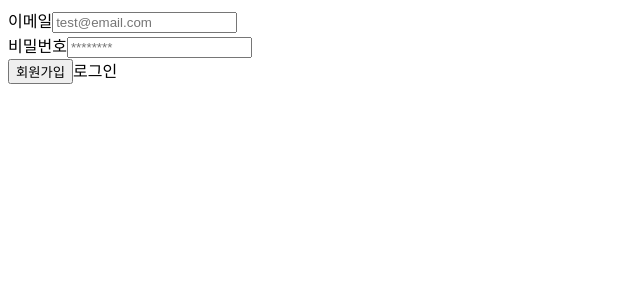
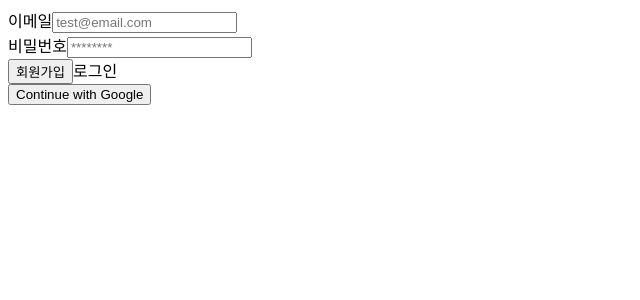
Before and after one commit to Vbeo147/novel-react_v2, a React (Create React App) app: page / in a window 1280 px wide. Shown: the top 300 px of the page, without its empty margins (0-640 px from the left). Built offline with nearby package versions, Linux system fonts and the light colour scheme; no server answers.

Commit message:
Update Auth [Provider]

```diff
--- a/src/components/App.js
+++ b/src/components/App.js
@@ -9,7 +9,6 @@ export default function App() {
     authService.onAuthStateChanged((user) => {
       if (user) {
         setUserObj(user);
-        console.log(user);
       } else {
         setUserObj(null);
       }
--- a/src/firebase.js
+++ b/src/firebase.js
@@ -15,6 +15,8 @@ const firebaseConfig = {
 
 firebase.initializeApp(firebaseConfig);
 
+export const firebaseInstance = firebase;
+
 export const authService = firebase.auth();
 
 export const dbService = firebase.firestore();
--- a/src/routes/Auth.jsx
+++ b/src/routes/Auth.jsx
@@ -1,6 +1,6 @@
 import { useForm } from "react-hook-form";
 import { useState } from "react";
-import { authService } from "../firebase";
+import { authService, firebaseInstance } from "../firebase";
 
 export default function Auth() {
   const [newAccount, setNewAccount] = useState(true);
@@ -10,6 +10,16 @@ export default function Auth() {
     formState: { isSubmitting, errors },
   } = useForm();
   const toggleAccount = () => setNewAccount((prev) => !prev);
+  const onSocialClick = async (e) => {
+    const {
+      target: { name },
+    } = e;
+    let provider;
+    if (name === "google") {
+      provider = new firebaseInstance.auth.GoogleAuthProvider();
+    }
+    await authService.signInWithPopup(provider);
+  };
   return (
     <div>
       <form
@@ -85,6 +95,11 @@ export default function Auth() {
           {newAccount ? "로그인" : "회원가입"}
         </span>
       </form>
+      <div>
+        <button onClick={onSocialClick} name="google">
+          Continue with Google
+        </button>
+      </div>
     </div>
   );
 }
--- a/src/routes/Home.jsx
+++ b/src/routes/Home.jsx
@@ -1,3 +1,7 @@
 export default function Home() {
-  return <div>Home</div>;
+  return (
+    <div>
+      <h1>Novel</h1>
+    </div>
+  );
 }
```
